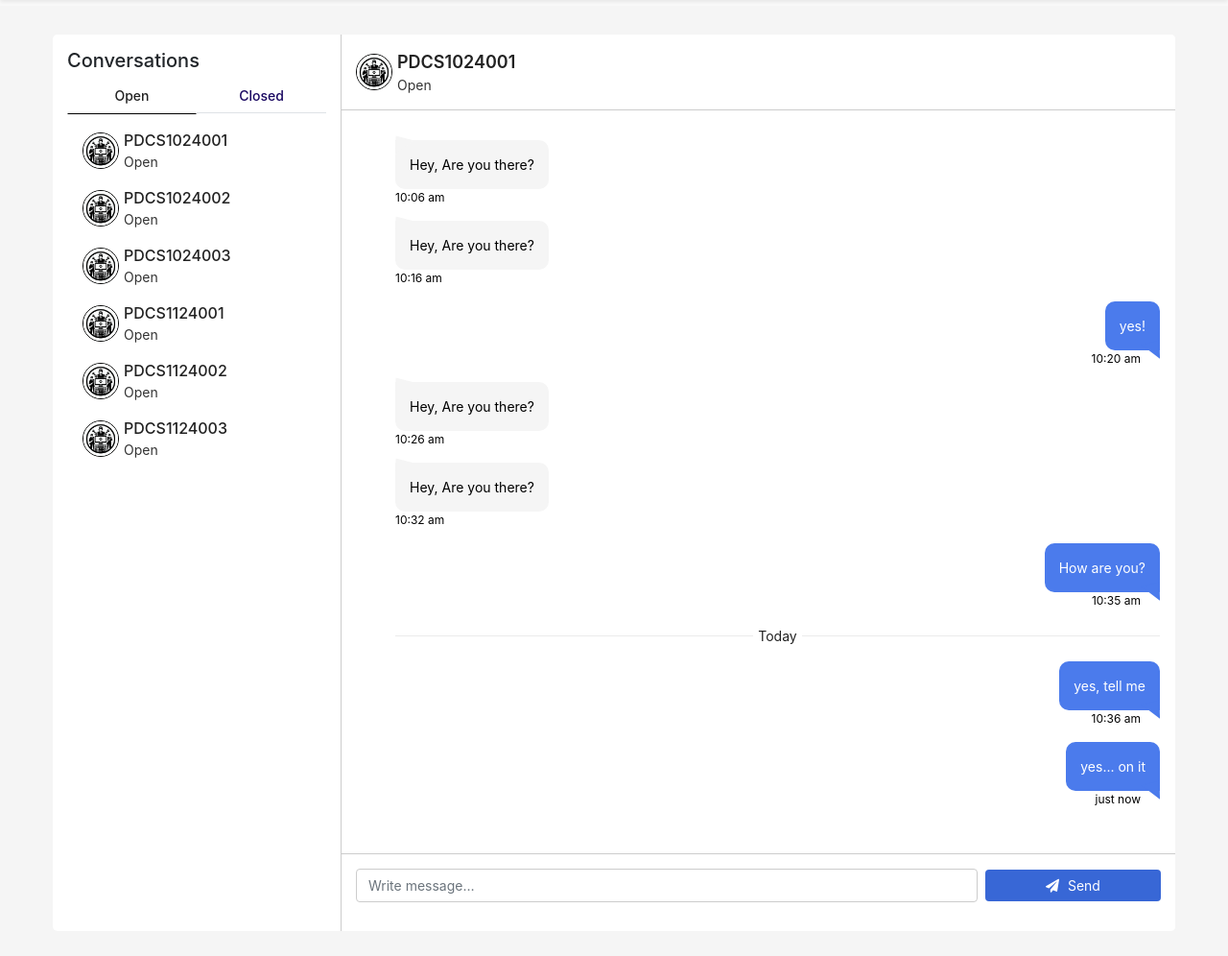
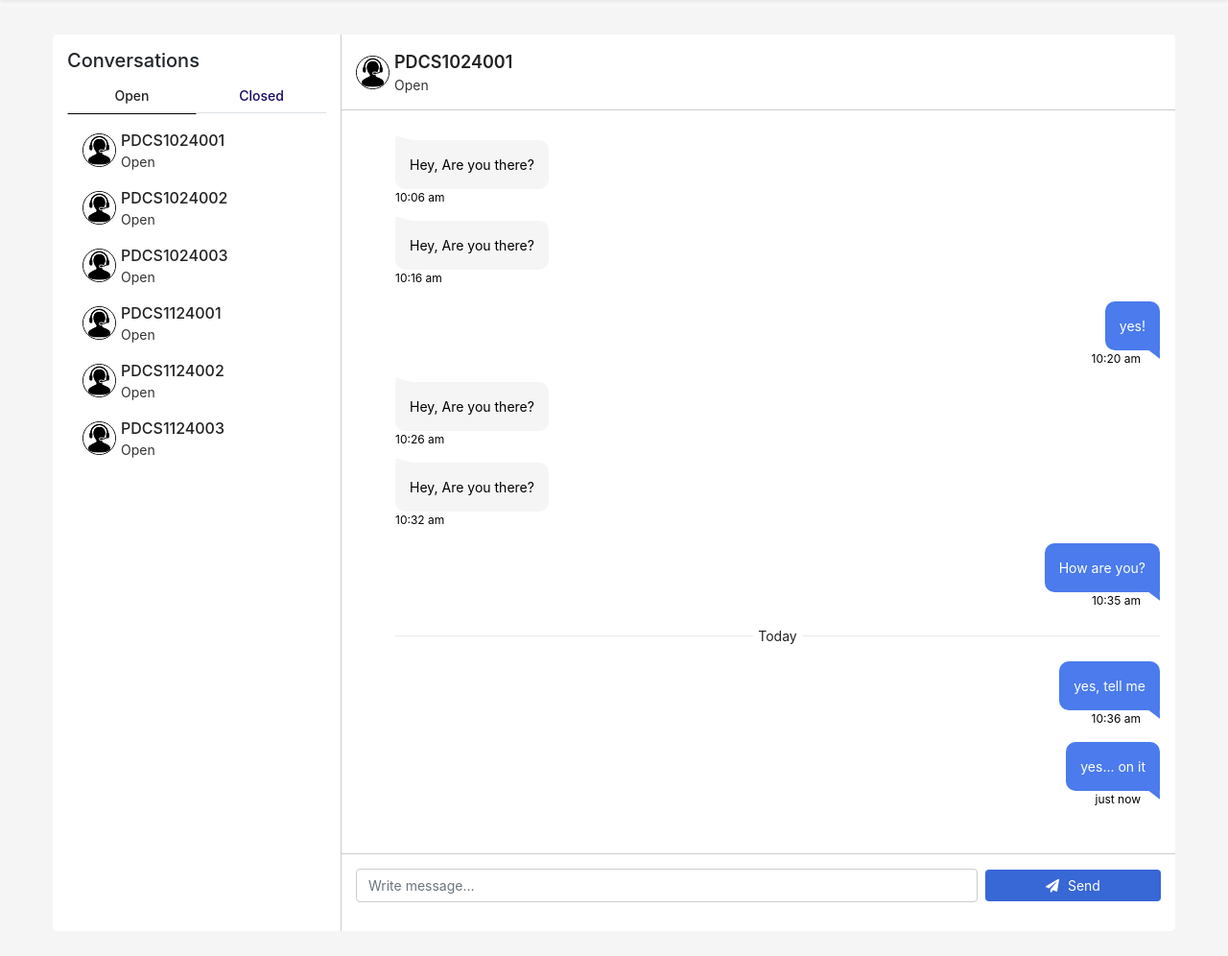
Before and after one commit to DrwSiruma/pdc_ticketing, a PHP site: template pages/user/user.conversations.php in a window 1280 px wide. Shown: the part 64-1060 px from the top of the page at 96% size. Run offline with PHP 8.4, Linux system fonts and the light colour scheme; the template is opened without the code that fills it, so the values that code supplies are empty; a user stored in the database is signed in.

Commit message:
added some changes in chat-area and avatar

```diff
--- a/assets/css/user.style.css
+++ b/assets/css/user.style.css
@@ -353,7 +353,7 @@ message-area
 }
 
 .img-avatar {
-    width: 38px;
+    width: 35px;
     border: #000 1px solid;
     border-radius: 50%;
     margin-right: 5px;
--- a/pages/user/user.conversations.php
+++ b/pages/user/user.conversations.php
@@ -40,7 +40,7 @@
                                                     <div class="chat-list">
                                                         <a href="#" class="d-flex align-items-center chat-item">
                                                             <div class="flex-shrink-0">
-                                                                <img class="img-fluid img-avatar" src="../../img/avatar-default.png" alt="user img">
+                                                                <img class="img-fluid img-avatar" src="../../img/customer-support.png" alt="user img">
                                                             </div>
                                                             <div class="flex-grow-1 ms-3">
                                                                 <h3>PDCS1024001</h3>
@@ -49,7 +49,7 @@
                                                         </a>
                                                         <a href="#" class="d-flex align-items-center chat-item">
                                                             <div class="flex-shrink-0">
-                                                                <img class="img-fluid img-avatar" src="../../img/avatar-default.png" alt="user img">
+                                                                <img class="img-fluid img-avatar" src="../../img/customer-support.png" alt="user img">
                                                             </div>
                                                             <div class="flex-grow-1 ms-3">
                                                                 <h3>PDCS1024002</h3>
@@ -58,7 +58,7 @@
                                                         </a>
                                                         <a href="#" class="d-flex align-items-center chat-item">
                                                             <div class="flex-shrink-0">
-                                                                <img class="img-fluid img-avatar" src="../../img/avatar-default.png" alt="user img">
+                                                                <img class="img-fluid img-avatar" src="../../img/customer-support.png" alt="user img">
                                                             </div>
                                                             <div class="flex-grow-1 ms-3">
                                                                 <h3>PDCS1024003</h3>
@@ -67,7 +67,7 @@
                                                         </a>
                                                         <a href="#" class="d-flex align-items-center chat-item">
                                                             <div class="flex-shrink-0">
-                                                                <img class="img-fluid img-avatar" src="../../img/avatar-default.png" alt="user img">
+                                                                <img class="img-fluid img-avatar" src="../../img/customer-support.png" alt="user img">
                                                             </div>
                                                             <div class="flex-grow-1 ms-3">
                                                                 <h3>PDCS1124001</h3>
@@ -76,7 +76,7 @@
                                                         </a>
                                                         <a href="#" class="d-flex align-items-center chat-item">
                                                             <div class="flex-shrink-0">
-                                                                <img class="img-fluid img-avatar" src="../../img/avatar-default.png" alt="user img">
+                                                                <img class="img-fluid img-avatar" src="../../img/customer-support.png" alt="user img">
                                                             </div>
                                                             <div class="flex-grow-1 ms-3">
                                                                 <h3>PDCS1124002</h3>
@@ -85,7 +85,7 @@
                                                         </a>
                                                         <a href="#" class="d-flex align-items-center chat-item">
                                                             <div class="flex-shrink-0">
-                                                                <img class="img-fluid img-avatar" src="../../img/avatar-default.png" alt="user img">
+                                                                <img class="img-fluid img-avatar" src="../../img/customer-support.png" alt="user img">
                                                             </div>
                                                             <div class="flex-grow-1 ms-3">
                                                                 <h3>PDCS1124003</h3>
@@ -126,7 +126,7 @@
                                                 <div class="d-flex align-items-center chat-item">
                                                     <span class="chat-icon"><img class="img-fluid" src="https://mehedihtml.com/chatbox/assets/img/arroleftt.svg" alt="image title"></span>
                                                     <div class="flex-shrink-0">
-                                                        <img class="img-fluid img-avatar" src="../../img/avatar-default.png" alt="user img">
+                                                        <img class="img-fluid img-avatar" src="../../img/customer-support.png" alt="user img">
                                                     </div>
                                                     <div class="flex-grow-1 ms-3">
                                                         <h3>PDCS1024001</h3>
```
Also changed, not shown: img/customer-support.png (added).
